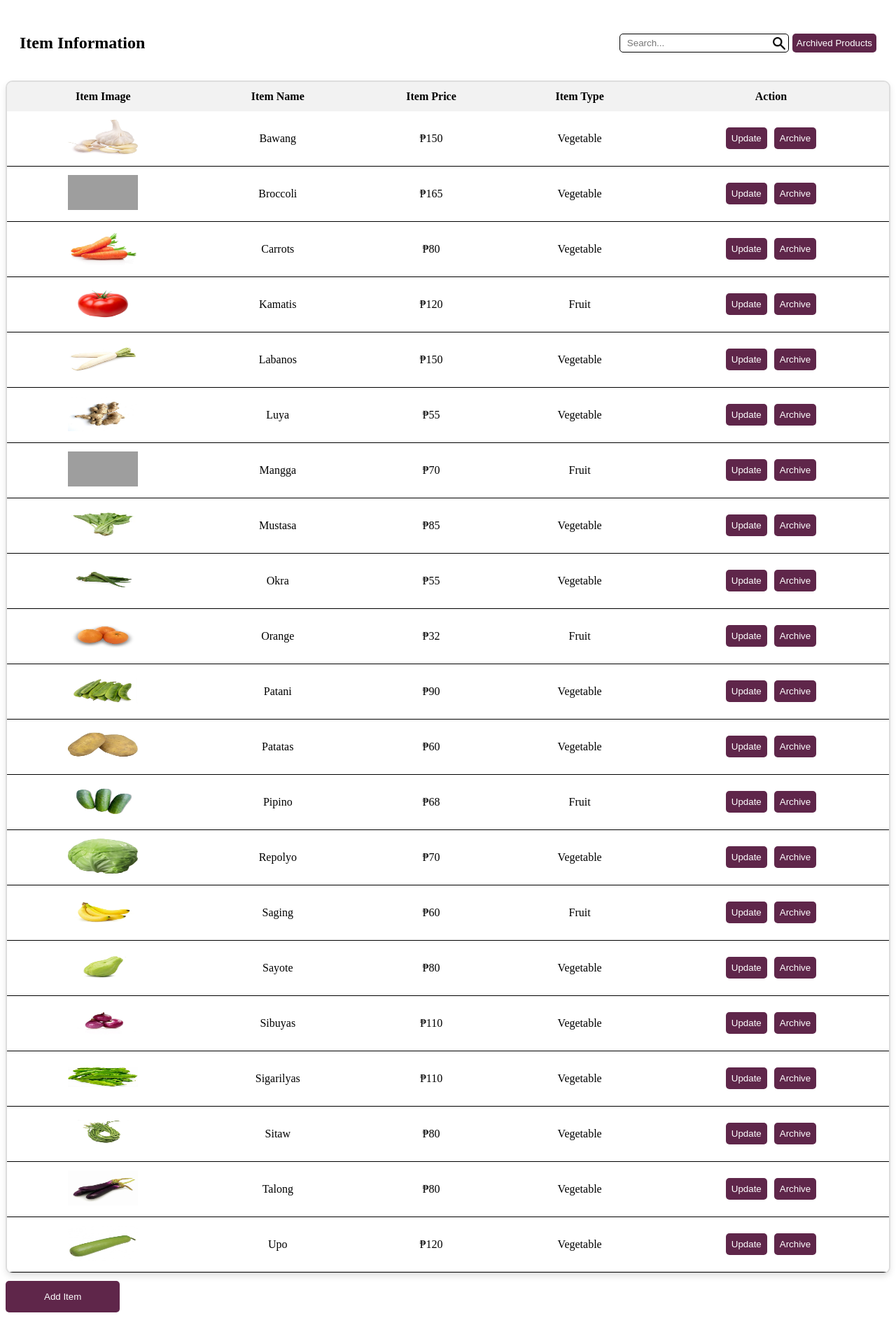
After one commit to haroldeu/POS-System-in-SQLite3-Python, a Flask app: page /admin in a window 1280 px wide. The commit adds this page. Shown: the whole page at 70% size. Run offline with Flask 3, Linux system fonts and the light colour scheme; data comes from the database, SQL or seed files in the repository; grey boxes are pictures that could not be loaded.

Commit message:
Separated the HTML files

```diff
--- a/app.py
+++ b/app.py
@@ -36,6 +36,39 @@ def index():
     conn.close()
 
     return render_template("index.html.j2", products=products)
+
+# Admin Page of the System
+@app.route('/admin')
+def admin():
+    # Connect to the Database
+    conn = sqlite3.connect('instance/thesis.db')
+    c = conn.cursor()
+
+    # Execute the query
+    c.execute('SELECT * FROM products ORDER BY product_name ASC')
+
+    # Fetch all the rows
+    products = c.fetchall()
+    conn.close()
+
+    return render_template("admin-wrapper.html.j2", products=products)
+
+
+# Archived Page of the System
+@app.route('/archived_products')
+def archived_products():
+    # Connect to the Database
+    conn = sqlite3.connect('instance/thesis.db')
+    c = conn.cursor()
+
+    # Execute the query
+    c.execute('SELECT * FROM products ORDER BY product_name ASC')
+
+    # Fetch all the rows
+    products = c.fetchall()
+    conn.close()
+
+    return render_template("archive-wrapper.html", products=products)
 
 # Deleting Database Record
 @app.route('/delete_record', methods=['POST'])
@@ -90,7 +123,7 @@ def edit_product():
     new_price = request.form.get('editItemPrice')
 
     if edit_product_price(product_id, new_price):
-        return redirect('/')
+        return redirect(url_for('admin'))
     else:
         return "Product not found."
 
@@ -179,6 +212,31 @@ def unarchive_product():
     # Redirect or respond as necessary
     return jsonify({'success': 'Product has been unarchived'}), 200
 
+@app.route('/admin_authentication', methods=['GET', 'POST'])
+def admin_authentication():
+    if request.method == 'POST':
+        conn = sqlite3.connect('instance/thesis.db')
+        cursor = conn.cursor()
+
+        password = request.form['password']
+
+        query = "SELECT password FROM admin_passwords where password='"+password+"'"
+
+        print(password)
+
+        cursor.execute(query)
+
+        results = cursor.fetchall()
+
+        if len(results) == 0:
+            print("Please enter a valid password.")
+            return redirect(url_for('index'))
+        else:
+            return redirect(url_for('admin'))
+
+    return render_template("admin-authentication.html")
+
+
 
 
 if __name__ == "__main__":
--- a/static/js/script.js
+++ b/static/js/script.js
@@ -10,15 +10,12 @@ function toggleUnderline(event) {
 document.addEventListener("DOMContentLoaded", function () {
   // Get the elements from the DOM
   const adminToggle = document.getElementById("adminToggle");
-  const container = document.querySelector(".container");
-  const adminPage = document.querySelector(".admin-wrapper");
-  const archivePage = document.querySelector(".archive-wrapper");
+  //const container = document.querySelector(".container");
   const addBtn = document.querySelector(".add-btn");
-  const archiveBtn = document.querySelector(".Archived");
-  const toggleBtn = document.querySelector(".Toggle-wrapper");
+  //const toggleBtn = document.querySelector(".Toggle-wrapper");
   const closeBtn = document.getElementById("close-btn");
   const addContainer = document.getElementById("popupContainer");
-  const closeArchive = document.getElementById("close-archive");
+  //const closeArchive = document.getElementById("close-archive");
   const changePopup = document.querySelector(".cart-modal");
   const changeOpen = document.querySelector(".cart-open");
   const changeClose = document.querySelector(".cart-close");
@@ -31,8 +28,9 @@ document.addEventListener("DOMContentLoaded", function () {
   // Event listener for adminToggle change
   adminToggle.addEventListener("change", function () {
     if (adminToggle.checked) {
-      toggleDisplay(container, "none");
-      toggleDisplay(adminPage, "block");
+      // toggleDisplay(container, "none");
+      // toggleDisplay(adminPage, "block");
+      window.location.href = "/admin_authentication";
     } else {
       toggleDisplay(container, "grid");
       toggleDisplay(adminPage, "none");
@@ -50,9 +48,10 @@ document.addEventListener("DOMContentLoaded", function () {
   });
 
   archiveBtn.addEventListener("click", function () {
-    toggleDisplay(archivePage, "block");
-    toggleDisplay(adminPage, "none");
-    toggleDisplay(toggleBtn, "none");
+    // toggleDisplay(archivePage, "block");
+    // toggleDisplay(adminPage, "none");
+    // toggleDisplay(toggleBtn, "none");
+    window.location.href = "/archived_products";
   });
 
   closeArchive.addEventListener("click", function () {
@@ -115,11 +114,11 @@ $(document).ready(function () {
         id: productId,
         editItemPrice: newPrice,
       },
-      success: function (response) {
+      success: function () {
         console.log("Product updated successsfully.");
-        window.location.href = "/";
+        window.location.href = "/admin";
       },
-      error: function (xhr, status, error) {
+      error: function (error) {
         console.error("Error updating product price: ", error);
       },
     });
--- /dev/null
+++ b/templates/admin-wrapper.html.j2
@@ -0,0 +1,211 @@
+<!DOCTYPE html>
+<html lang="en">
+  <head>
+    <meta charset="UTF-8" />
+    <meta name="viewport" content="width=device-width, initial-scale=1.0" />
+    <title>Document</title>
+  </head>
+  <body>
+    <style>
+      /* Nav Styles */
+      .admin-wrapper nav {
+        display: flex;
+        padding: 20px 20px 10px;
+        justify-content: space-between;
+      }
+
+      /* Search Form Styles */
+      .search-container {
+        position: relative;
+      }
+
+      #search-table1 {
+        padding: 5px 30px 5px 10px;
+        border-radius: 5px;
+        border: 1px solid black;
+        width: 200px;
+      }
+
+      .nav-optn button[type="submit"] {
+        position: absolute;
+        top: 0;
+        right: 0;
+        height: 100%;
+        padding: 5px;
+        border: none;
+        background-color: transparent;
+        cursor: pointer;
+      }
+
+      .nav-optn button[type="submit"] img {
+        width: 18px;
+        height: 18px;
+      }
+
+      .nav-optn {
+        display: flex;
+        align-items: center;
+        gap: 5px;
+      }
+
+      .nav-optn button {
+        padding: 6px;
+        border: none;
+        border-radius: 5px;
+        background-color: #5f264a;
+        color: white;
+        cursor: pointer;
+        transition: background-color 0.3s;
+      }
+
+      .table {
+        text-align: center;
+        border-radius: 10px;
+        margin-top: 10px;
+        max-height: 85%;
+        overflow-y: auto;
+        scrollbar-width: none;
+        border: 2px solid #ddd;
+        box-shadow: 0 4px 8px rgba(0, 0, 0, 0.1);
+        background-color: #f9f9f9;
+      }
+
+      table {
+        width: 100%;
+        border-collapse: collapse;
+      }
+
+      .table thead {
+        position: sticky;
+        top: 0;
+      }
+
+      tbody tr {
+        border-bottom: 1px solid black;
+      }
+
+      th,
+      td {
+        padding: 12px 15px;
+      }
+
+      th {
+        background-color: #f2f2f2;
+      }
+
+      td {
+        background-color: #fff;
+      }
+
+      /* Action Button Styles */
+      .admin-actions {
+        display: flex;
+        gap: 10px;
+        justify-content: center;
+        align-items: center;
+      }
+
+      .admin-actions button {
+        padding: 8px;
+        border-radius: 5px;
+        border: none;
+        background-color: #5f264a;
+        color: white;
+        cursor: pointer;
+      }
+
+      /* Add Button Styles */
+      .add-btn {
+        border: none;
+        margin-top: 10px;
+        padding: 15px 55px;
+        border-radius: 5px;
+        color: white;
+        cursor: pointer;
+        background-color: #5f264a;
+      }
+
+      /* Product Image Styles */
+      .product-image {
+        height: 50px;
+        width: 100px;
+      }
+    </style>
+
+    <div class="admin-wrapper" id="admin">
+      <nav>
+        <h1>Item Information</h1>
+        <div class="nav-optn">
+          <form class="search-form">
+            <div class="search-container">
+              <input
+                type="text"
+                id="search-table1"
+                name="search"
+                placeholder="Search..."
+              />
+              <button type="submit">
+                <img
+                  src="{{ url_for('static', filename='images/search.png') }}"
+                  alt="Search"
+                />
+              </button>
+            </div>
+          </form>
+          <a href="/archived_products">
+            <button class="Archived">Archived Products</button>
+          </a>
+        </div>
+      </nav>
+      <div class="table">
+        <table>
+          <thead>
+            <tr>
+              <th>Item Image</th>
+              <th>Item Name</th>
+              <th>Item Price</th>
+              <th>Item Type</th>
+              <th>Action</th>
+            </tr>
+          </thead>
+          <tbody>
+            {% for product in products %} {% if product[5] == "True" %}
+            <tr>
+              <td>
+                <img
+                  src="static/{{ product[1] }}"
+                  alt="Product Image"
+                  class="product-image table-image"
+                />
+              </td>
+              <td>{{ product[2] }}</td>
+              <td>₱{{ product[3] }}</td>
+              <td>{{ product[4] }}</td>
+              <td>
+                <div class="admin-actions">
+                  <button class="update-btn buttons" data-id="{{ product[0] }}">
+                    Update
+                  </button>
+
+                  <button
+                    class="archive-btn buttons"
+                    data-id="{{ product[0] }}"
+                  >
+                    Archive
+                  </button>
+                </div>
+              </td>
+            </tr>
+            {% endif %} {% endfor %}
+          </tbody>
+        </table>
+      </div>
+      <button class="add-btn">Add Item</button>
+    </div>
+
+    {% include 'popup-add.html' %} {% include 'popup-edit.html' %} {% include
+    'keyboard.html' %}
+
+    <script src="{{ url_for('static', filename='js/script.js') }}"></script>
+  </body>
+</html>
--- a/templates/archive-wrapper.html
+++ b/templates/archive-wrapper.html
@@ -122,7 +122,9 @@
 </head>
 
 <div class="archive-wrapper" id="archive">
-  <span class="close" id="close-archive">&times;</span>
+  <a href="/admin">
+    <span class="close" id="close-archive">&times;</span>
+  </a>
   <nav>
     <h1>Archived Items</h1>
     <form class="search-form">
--- a/templates/index.html.j2
+++ b/templates/index.html.j2
@@ -26,12 +26,11 @@
         {% include 'cart-wrapper.html' %}
         {% include 'item-wrapper.html' %}
     </div>
-    {% include 'admin-wrapper.html' %}
     {% include 'popup-add.html' %}
     {% include 'popup-edit.html' %}
+    {% include 'keyboard.html' %}
+
     {% include 'unit-selected.html' %}
-    {% include 'keyboard.html' %}
-    {% include 'archive-wrapper.html' %}
 
     <script src="https://ajax.googleapis.com/ajax/libs/jquery/3.5.1/jquery.min.js"></script>
     <script src="https://code.jquery.com/jquery-3.6.0.min.js"></script>
```
Also changed, not shown: instance/sql.sql (+11 -4 lines), templates/admin-authentication.html (added, +10 -0 lines), templates/admin-wrapper.html (deleted, +0 -191 lines), instance/thesis.db.
